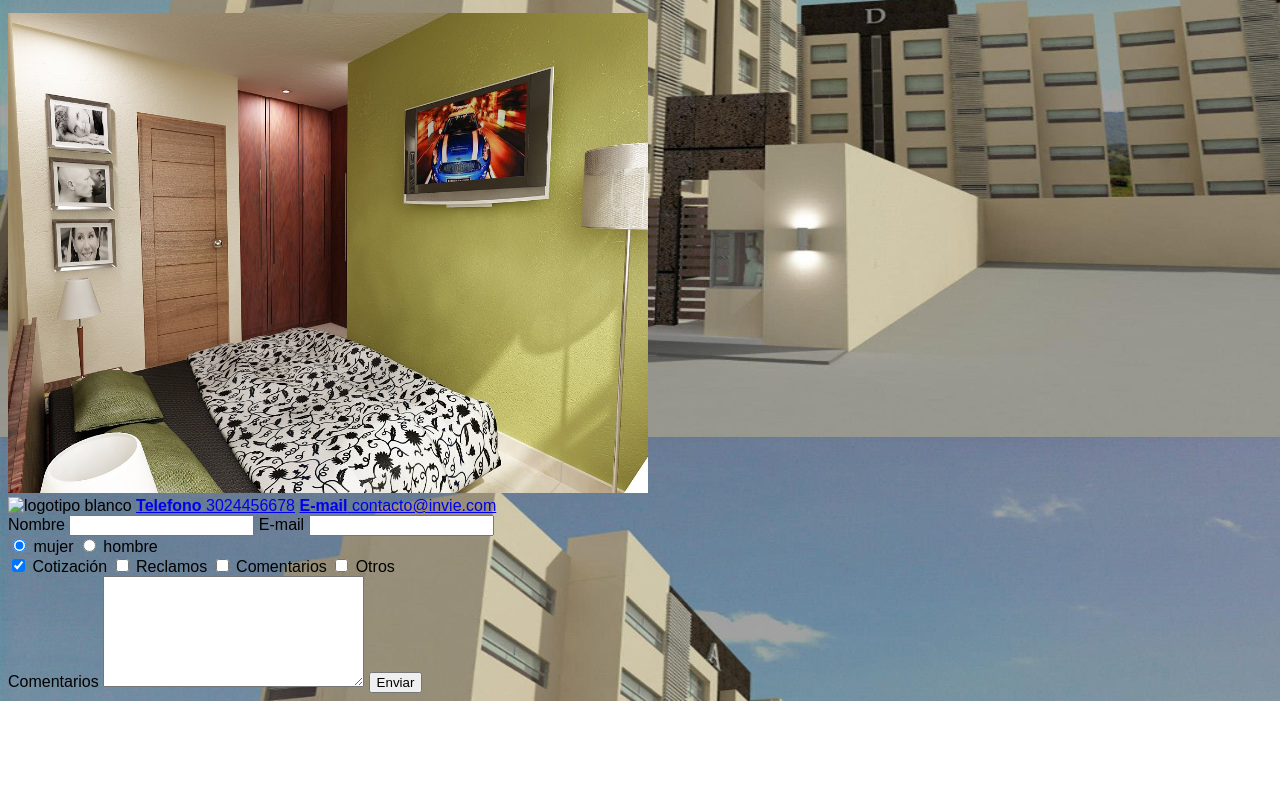
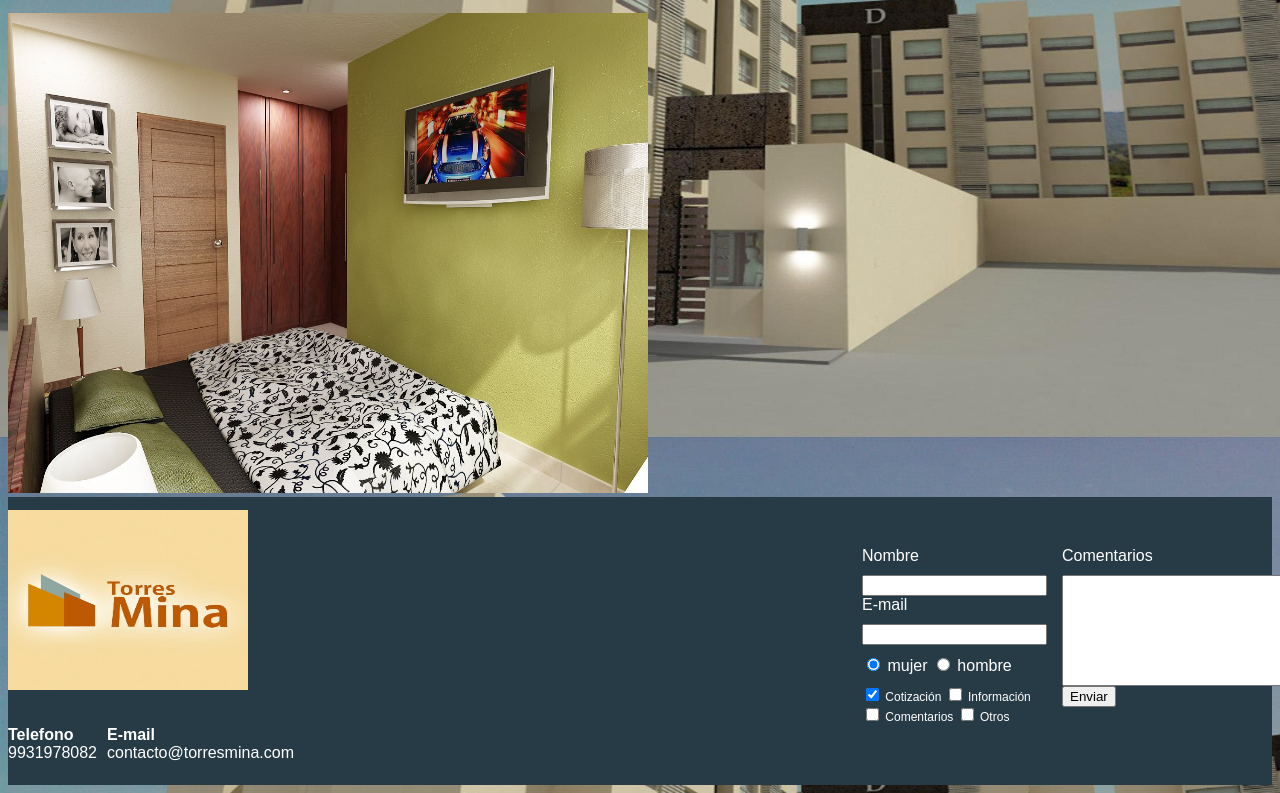
Before and after one commit to mychips/torresmina, a plain HTML site: page index.html in a window 1280 px wide. Shown: the part 1867-2660 px from the top of the page. Before the commit the page ends 2568 px from the top, so only its background shows below. Drawn offline with Linux system fonts and the light colour scheme; a web font is replaced by a local one.

Commit message:
cambios al footer

```diff
--- a/css/torresmina.css
+++ b/css/torresmina.css
@@ -1,6 +1,7 @@
 body {
   font-family: 'Allerta', sans-serif;
   background-image: url('../images/vmina1.jpg');
+  background: cover;
 }
 
 .titulo {
@@ -44,3 +45,64 @@ body {
 .logotipo {
   display: inline-block;
 }
+
+.footer {
+  background: #273b47;
+}
+
+.contacto {
+  display: flex;
+  width: 300px;
+  flex-wrap: wrap;
+  align-items: center;
+}
+
+.contacto img {
+  display: block;
+}
+
+.contacto strong {
+  display: block;
+}
+
+.contacto a {
+  color: white;
+  text-decoration: none;
+  margin: 10px 10px 10px 0;
+}
+
+.footer .contenedor {
+  display: flex;
+  justify-content: space-between;
+}
+
+.formulario {
+  display: flex;
+  width: 400px;
+  color: white;
+  padding: 50px 10px;
+}
+
+.col1, .col2 {
+  display: flex;
+  flex-direction: column;
+}
+
+.col1 {
+  margin-right: 15px;
+}
+.col2 {
+  align-items: flex-start;
+}
+
+.intereses label {
+  font-size: 12px;
+}
+
+.formulario label, .sexo, .intereses {
+  margin-bottom: 10px;
+}
+
+.sexo {
+  margin-top: 10px;
+}
--- a/index.html
+++ b/index.html
@@ -26,11 +26,11 @@
           </ul>
         </nav>
       </header>
-      <!-- <div class="contenedor"> -->
+      <div class="contenedor">
         <h1 class="titulo">Torres Mina</h1><!-- titulo -->
         <h3 class="title-a">Departamentos Residenciales en el Centro Villahermosa</h3><!-- slogan -->
         <button class="button">Conoce Más</button><!-- boton -->
-      <!-- </div> -->
+      </div>
     </section>
     <section id="departamentos" class="departamentos"> <!-- departamentos -->
       <h3 class="title-b">Nuestros Departamentos</h3><!-- titulo -->
@@ -67,9 +67,9 @@
     <footer class="footer">
         <div class="contenedor">
           <div class="contacto">
-            <img src="images/invie-white.png" alt="logotipo blanco"/>
-            <a href="tel:+573024456678"><strong>Telefono</strong> <span>3024456678</span></a>
-            <a href="mailto:contacto@invie.com"><strong>E-mail</strong> <span>contacto@invie.com</span></a>
+            <img src="images/logotmina.jpg" width="240" height="180" alt="logotipo footer"/>
+            <a href="tel:+529931978082"><strong>Telefono</strong> <span>9931978082</span></a>
+            <a href="mailto:contacto@torresmina.com"><strong>E-mail</strong> <span>contacto@torresmina.com</span></a>
           </div>
           <form class="formulario">
             <div class="col1">
@@ -89,8 +89,8 @@
                 <label for="cotizacion">
                   <input type="checkbox" checked id="cotizacion" name="intereses" value="cotizacion"> Cotización
                 </label>
-                <label for="reclamos">
-                  <input type="checkbox" id="reclamos" name="intereses" value="reclamos"> Reclamos
+                <label for="información">
+                  <input type="checkbox" id="reclamos" name="intereses" value="reclamos"> Información
                 </label>
                 <label for="comentarios">
                   <input type="checkbox" id="comentarios" name="intereses" value="comantarios"> Comentarios
```
